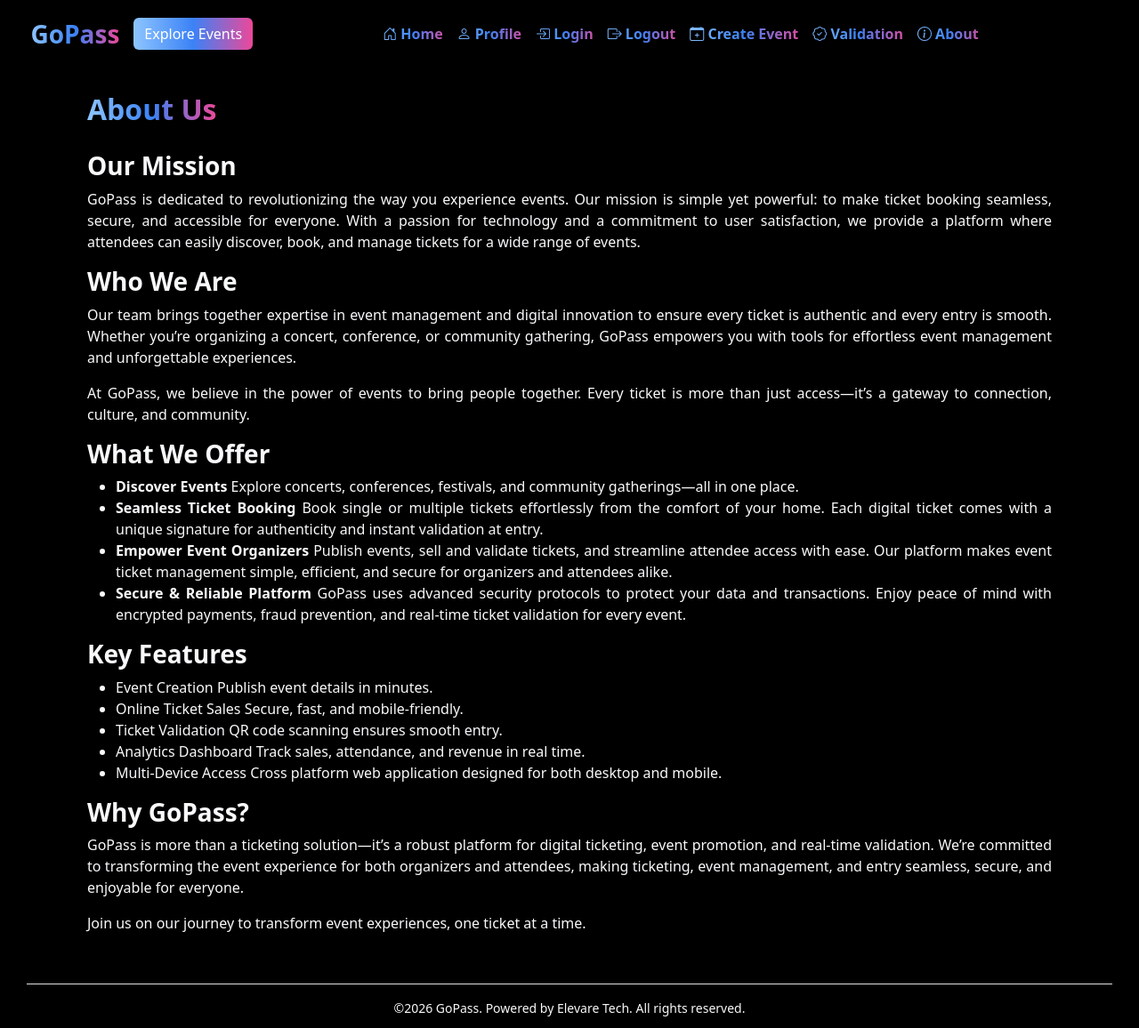
After one commit to Marvyn95/gopass, a Flask app: page /about in a window 1280 px wide. The commit adds this page. Shown: the whole page at 89% size. Run offline with Flask 3, Linux system fonts and the light colour scheme; parts of the project's set-up code (start-up, migrations or seed data) failed here and were passed over.

Commit message:
feat: Add About and Profile pages, update navigation links

```diff
--- a/routes.py
+++ b/routes.py
@@ -37,3 +37,11 @@ def login():
     if request.method == 'POST':
         pass
     return render_template('login.html')
+
+@app.route('/about')
+def about():
+    return render_template('about.html')
+
+@app.route('/profile')
+def profile():
+    return render_template('profile.html')
--- /dev/null
+++ b/templates/about.html
@@ -0,0 +1,49 @@
+{% extends "base.html" %}
+
+{% block content %}
+<div class="container my-3">
+    <div class="card shadow border-0" style="background:#000; border-radius:1rem; border:2px solid; border-image:linear-gradient(135deg,#8ec5ff 0%,#3b82f6 60%,#ba1a6a 100%) 1;">
+        <div class="card-body p-3" style="background:transparent; border-radius:1rem;">
+            <div class="d-flex align-items-center mb-4">
+                <h2 class="card-title fw-bold mb-1" style="font-size:2rem; background:linear-gradient(90deg,#8ec5ff,#3b82f6,#ec4899); -webkit-background-clip:text; background-clip:text; color:transparent; -webkit-text-fill-color:transparent;">
+                    About Us
+                </h2>
+            </div>
+            <h3 class="text-light fw-bold mt-2">Our Mission</h3>
+            <p class="card-text text-light fs-6" style="text-align:justify;">
+                GoPass is dedicated to revolutionizing the way you experience events. Our mission is simple yet powerful: to make ticket booking seamless, secure, and accessible for everyone. With a passion for technology and a commitment to user satisfaction, we provide a platform where attendees can easily discover, book, and manage tickets for a wide range of events.
+            </p>
+            <h3 class="text-light fw-bold mt-2">Who We Are</h3>
+            <p class="card-text text-light fs-6" style="text-align:justify;">
+                Our team brings together expertise in event management and digital innovation to ensure every ticket is authentic and every entry is smooth. Whether you’re organizing a concert, conference, or community gathering, GoPass empowers you with tools for effortless event management and unforgettable experiences.
+            </p>
+            <p class="card-text text-light fs-6" style="text-align:justify;">
+                At GoPass, we believe in the power of events to bring people together. Every ticket is more than just access—it’s a gateway to connection, culture, and community.
+            </p>
+            <h3 class="text-light fw-bold mt-2">What We Offer</h3>
+            <ul class="text-light fs-6" style="text-align:justify;">
+                <li><strong>Discover Events</strong> Explore concerts, conferences, festivals, and community gatherings—all in one place.</li>
+                <li><strong>Seamless Ticket Booking</strong> Book single or multiple tickets effortlessly from the comfort of your home. Each digital ticket comes with a unique signature for authenticity and instant validation at entry.</li>
+                <li><strong>Empower Event Organizers</strong> Publish events, sell and validate tickets, and streamline attendee access with ease. Our platform makes event ticket management simple, efficient, and secure for organizers and attendees alike.</li>
+                <li><strong>Secure & Reliable Platform</strong> GoPass uses advanced security protocols to protect your data and transactions. Enjoy peace of mind with encrypted payments, fraud prevention, and real-time ticket validation for every event.</li>
+            </ul>
+            <h3 class="text-light fw-bold mt-2">Key Features</h3>
+            <ul class="text-light fs-6" style="text-align:justify;">
+                <li>Event Creation Publish event details in minutes.</li>
+                <li>Online Ticket Sales Secure, fast, and mobile-friendly.</li>
+                <li>Ticket Validation QR code scanning ensures smooth entry.</li>
+                <li>Analytics Dashboard Track sales, attendance, and revenue in real time.</li>
+                <li>Multi-Device Access Cross platform web application designed for both desktop and mobile.</li>
+            </ul>
+            <h3 class="text-light fw-bold mt-2">Why GoPass?</h3>
+            <p class="card-text text-light fs-6" style="text-align:justify;">
+                GoPass is more than a ticketing solution—it’s a robust platform for digital ticketing, event promotion, and real-time validation. We’re committed to transforming the event experience for both organizers and attendees, making ticketing, event management, and entry seamless, secure, and enjoyable for everyone.
+            </p>
+            <p class="card-text text-light fs-6" style="text-align:justify;">
+                Join us on our journey to transform event experiences, one ticket at a time.
+            </p>
+        </div>
+    </div>
+</div>
+
+{% endblock %}
--- a/templates/base.html
+++ b/templates/base.html
@@ -29,7 +29,7 @@
                             <div class="collapse navbar-collapse" id="navbarNavDropdown">
                                 <ul class="navbar-nav mx-auto">
                                     <li class="nav-item">
-                                        <a class="nav-link fw-bold" href="#" style="background: linear-gradient(90deg, #8ec5ff, #3b82f6, #ec4899); -webkit-background-clip: text; background-clip: text; color: transparent; -webkit-text-fill-color: transparent;">
+                                        <a class="nav-link fw-bold" href="{{ url_for('home') }}" style="background: linear-gradient(90deg, #8ec5ff, #3b82f6, #ec4899); -webkit-background-clip: text; background-clip: text; color: transparent; -webkit-text-fill-color: transparent;">
                                             <i class="bi bi-house-door"></i> Home
                                         </a>
                                     </li>
@@ -59,7 +59,7 @@
                                         </a>
                                     </li>
                                     <li class="nav-item">
-                                        <a class="nav-link fw-bold" href="#" style="background: linear-gradient(90deg, #8ec5ff, #3b82f6, #ec4899); -webkit-background-clip: text; background-clip: text; color: transparent; -webkit-text-fill-color: transparent;">
+                                        <a class="nav-link fw-bold" href="{{ url_for('about') }}" style="background: linear-gradient(90deg, #8ec5ff, #3b82f6, #ec4899); -webkit-background-clip: text; background-clip: text; color: transparent; -webkit-text-fill-color: transparent;">
                                             <i class="bi bi-info-circle"></i> About
                                         </a>
                                     </li>
```
Also changed, not shown: templates/home.html (+4 -4 lines).
